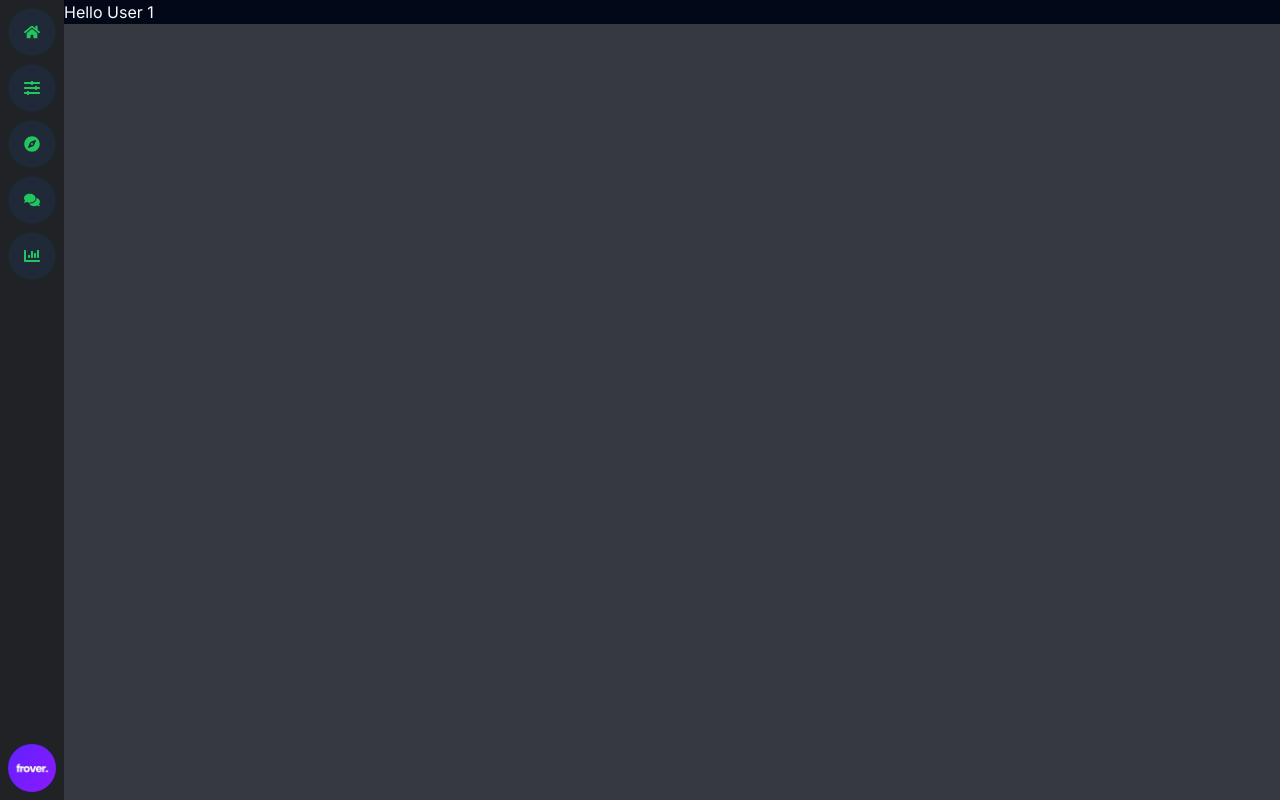
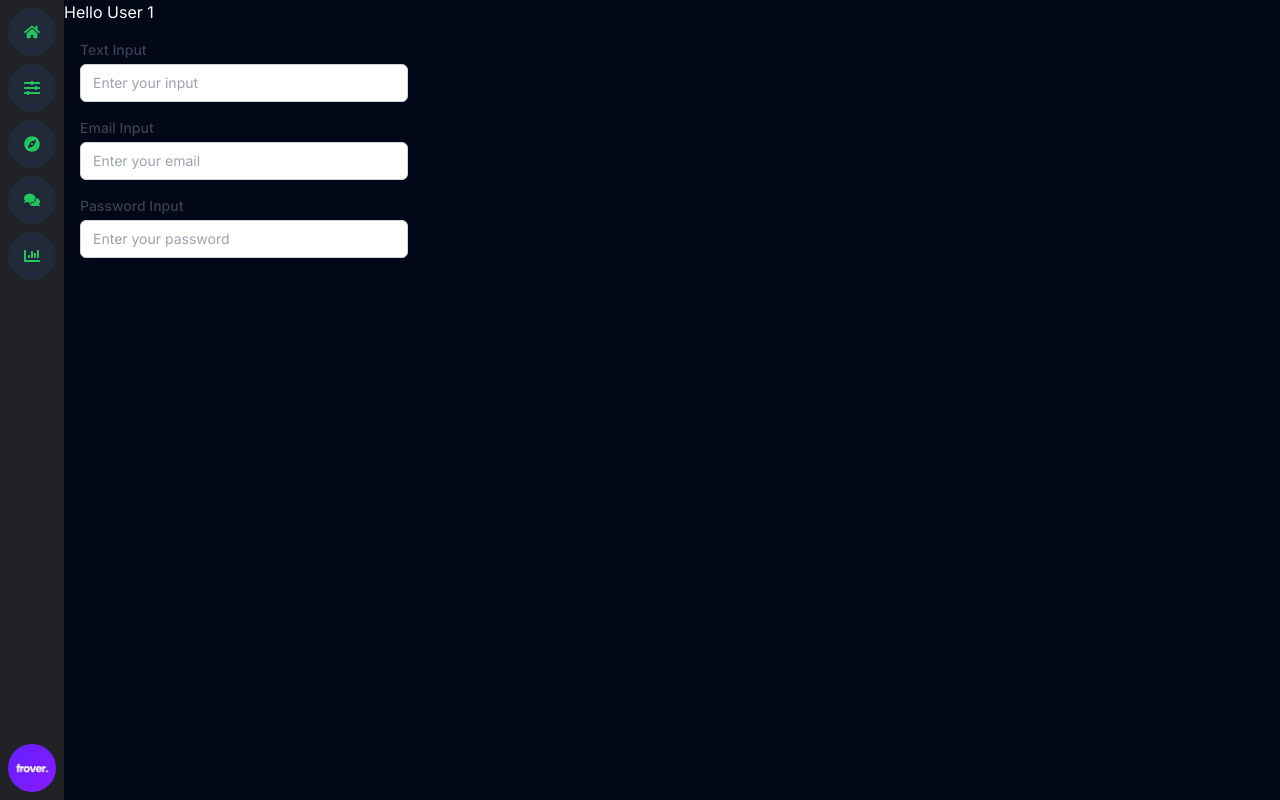
Before and after one commit to Shivansh-22866/discord-navbar, a Next.js app: page /1/ in a window 1280 px wide. Built offline with nearby package versions, Linux system fonts and the light colour scheme.

Commit message:
custom input

```diff
--- a/src/app/[userId]/chats/page.tsx
+++ b/src/app/[userId]/chats/page.tsx
@@ -1,4 +1,3 @@
-import Navbar from '@/components/Navbar';
 import React from 'react'
 
 interface UserDetailsProps {
--- a/src/app/[userId]/dashboard/page.tsx
+++ b/src/app/[userId]/dashboard/page.tsx
@@ -1,4 +1,3 @@
-import Navbar from '@/components/Navbar';
 import React from 'react'
 
 interface UserDetailsProps {
--- a/src/app/[userId]/discover/page.tsx
+++ b/src/app/[userId]/discover/page.tsx
@@ -1,4 +1,3 @@
-import Navbar from '@/components/Navbar';
 import React from 'react'
 
 interface UserDetailsProps {
--- a/src/app/[userId]/page.tsx
+++ b/src/app/[userId]/page.tsx
@@ -1,6 +1,6 @@
-// src/pages/UserDetails.tsx
-
-import Navbar from '@/components/Navbar'; // Adjust the import path as per your project setup
+'use client';
+import CustomInput from '@/components/CustomInput';
+import { useState } from 'react';
 
 interface UserDetailsProps {
   params: {
@@ -9,9 +9,57 @@ interface UserDetailsProps {
 }
 
 const UserDetails = ({ params }: UserDetailsProps) => {
+  const [inputValue, setInputValue] = useState('');
+  const [emailValue, setEmailValue] = useState('');
+  const [passwordValue, setPasswordValue] = useState('');
+
+  const textInputOptions = {
+    type: 'text',
+    include: [],
+    exclude: [],
+    placeholder: 'Enter your input',
+    required: true,
+    minLength: 5,
+    maxLength: 100,
+    value: inputValue,
+    setValue: setInputValue,
+    pattern: '^[a-zA-Z0-9]*$'
+  };
+
+  const emailInputOptions = {
+    type: 'email',
+    include: [],
+    exclude: [],
+    placeholder: 'Enter your email',
+    required: true,
+    minLength: 5,
+    maxLength: 100,
+    value: emailValue,
+    setValue: setEmailValue,
+    pattern: '^\\S+@\\S+\\.\\S+$'
+  };
+
+  const passwordInputOptions = {
+    type: 'password',
+    include: [],
+    exclude: [],
+    placeholder: 'Enter your password',
+    required: true,
+    minLength: 8,
+    maxLength: 20,
+    value: passwordValue,
+    setValue: setPasswordValue,
+    pattern: '^[a-zA-Z0-9!@#$%^&*]*$'
+  };
+
   return (
     <div className='ml-16'>
       <h1>Hello User {params.userId}</h1>
+      <div className='p-4 w-[360px]'>
+        <CustomInput options={textInputOptions} label="Text Input" />
+        <CustomInput options={emailInputOptions} label="Email Input" />
+        <CustomInput options={passwordInputOptions} label="Password Input" />
+      </div>
     </div>
   );
 };
--- a/src/app/[userId]/reports/page.tsx
+++ b/src/app/[userId]/reports/page.tsx
@@ -1,4 +1,3 @@
-import Navbar from '@/components/Navbar';
 import React from 'react'
 
 interface UserDetailsProps {
--- a/src/app/[userId]/settings/page.tsx
+++ b/src/app/[userId]/settings/page.tsx
@@ -1,4 +1,3 @@
-import Navbar from '@/components/Navbar';
 import React from 'react'
 
 interface UserDetailsProps {
--- a/src/app/layout.tsx
+++ b/src/app/layout.tsx
@@ -16,7 +16,7 @@ export default function RootLayout({
 }>) {
 
   return (
-    <html lang="en" className="dark bg-[#36393f]">
+    <html lang="en" className="dark">
       <body className={inter.className}>{children}</body>
     </html>
   );
--- /dev/null
+++ b/src/components/CustomInput.tsx
@@ -0,0 +1,88 @@
+import React, { useState } from 'react';
+
+type InputProps = {
+  options: {
+    type: 'text' | 'number' | 'tel' | 'url' | 'email';
+    include: string[];
+    exclude: string[];
+    placeholder: string;
+    required: boolean;
+    minLength?: number;
+    maxLength?: number;
+    value: string;
+    setValue: (value: string) => void;
+    pattern: string;
+  };
+  label: string;
+  isVisible?: boolean;
+};
+
+const CustomInput: React.FC<InputProps> = ({
+  options,
+  label,
+  isVisible = true
+}) => {
+  const [error, setError] = useState<string>('');
+
+  const handleChange = (e: React.ChangeEvent<HTMLInputElement>) => {
+    const { value } = e.target;
+    if (options.required && value.length === 0) {
+      setError('This field is required');
+    } else if (
+      options.minLength &&
+      value.length < options.minLength
+    ) {
+      setError(`Must be at least ${options.minLength} characters`);
+    } else if (
+      options.maxLength &&
+      value.length > options.maxLength
+    ) {
+      setError(`Must be at most ${options.maxLength} characters`);
+    } else if (
+      options.type === 'email' &&
+      !isValidEmail(value, options.exclude)
+    ) {
+      setError('Invalid email format');
+    } else {
+      setError('');
+    }
+
+    options.setValue(value);
+  };
+
+  const isValidEmail = (email: string, exclude: string[]): boolean => {
+    if (!email.includes('@') || !email.includes('.')) {
+      return false;
+    }
+
+    for (const domain of exclude) {
+      if (email.includes(domain)) {
+        return false;
+      }
+    }
+
+    return true;
+  };
+
+  return (
+    <div className="mb-4">
+      <label className="block text-sm font-medium text-gray-700">
+        {label}
+      </label>
+      <input
+        type={options.type}
+        className={`mt-1 block w-full px-3 py-2 border ${
+          error ? 'border-red-500' : 'border-gray-300'
+        } rounded-md shadow-sm focus:outline-none focus:ring-indigo-500 focus:border-indigo-500 sm:text-sm text-black`}
+        placeholder={options.placeholder}
+        value={options.value}
+        onChange={handleChange}
+      />
+      {error && (
+        <p className="mt-1 text-sm text-red-500">{error}</p>
+      )}
+    </div>
+  );
+};
+
+export default CustomInput;
```
